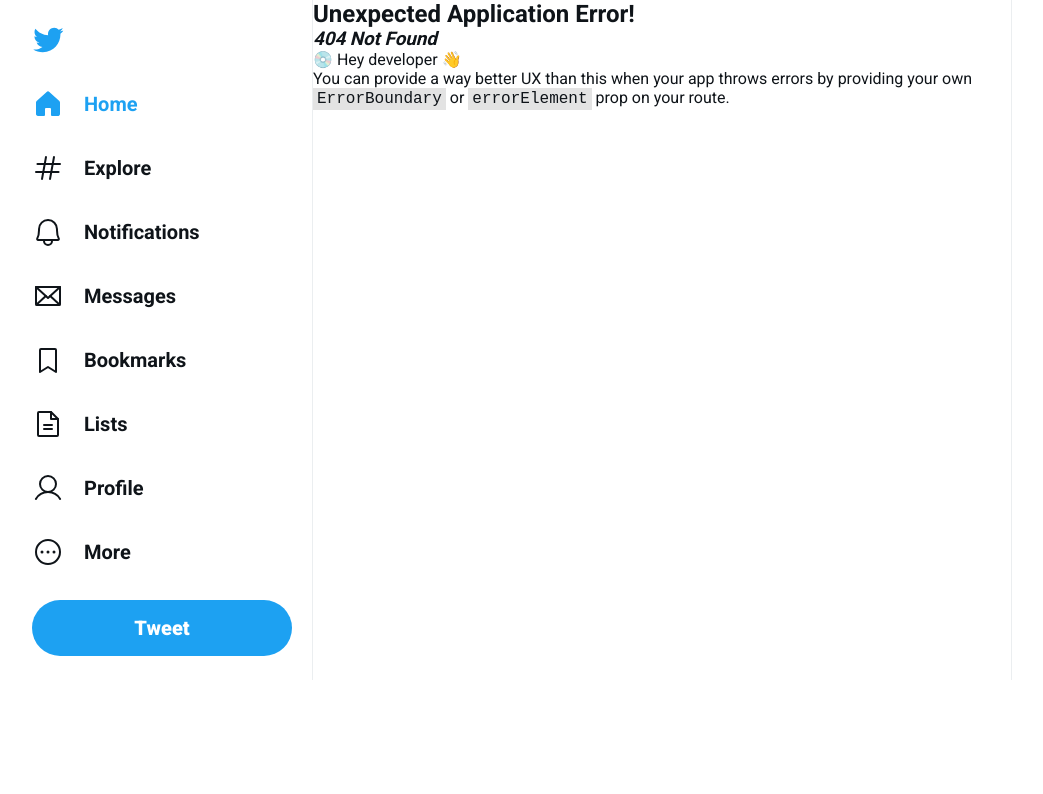
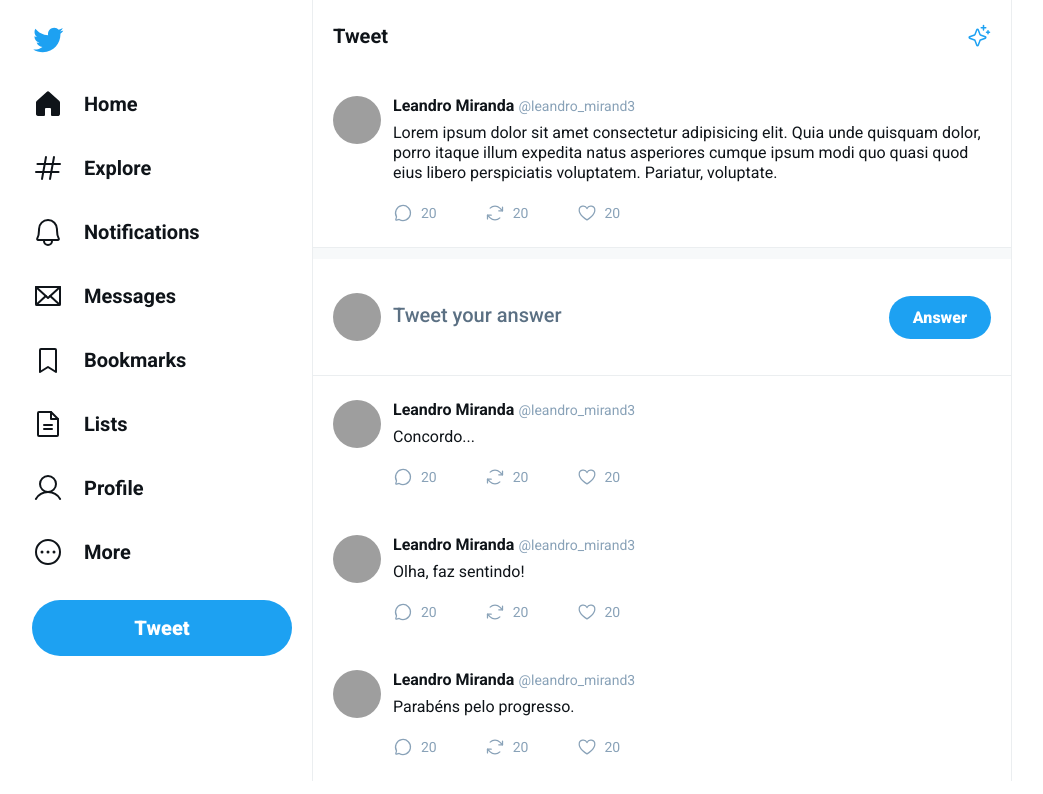
Before and after one commit to leandro-miranda/Masterclass-React-Twitter-Rocketseat, a React (Vite) app in the folder ui-twitter/: page /status in a window 1280 px wide. Before the commit this address had no page. Shown: the top 794 px of the page, without its empty margins (128-1171 px from the left). Built offline with nearby package versions, Linux system fonts and the light colour scheme; grey boxes are pictures that could not be loaded.

Commit message:
visual structure of Status page and new reply

```diff
--- a/ui-twitter/src/components/Sidebar.tsx
+++ b/ui-twitter/src/components/Sidebar.tsx
@@ -1,4 +1,5 @@
 import { Bell, BookmarkSimple, DotsThreeCircle, Envelope, FileText, Hash, House, User } from 'phosphor-react'
+import { NavLink } from 'react-router-dom';
 import twitterLogo from '../assets/logo-twitter.svg';
 
 import './Sidebar.css';
@@ -9,10 +10,10 @@ export function Sidebar() {
 			<img className='logo' src={twitterLogo} alt="Logo" />
 
 			<nav className='main-navigation'>
-				<a className='active' href="">
+				<NavLink to="/">
 					<House weight='fill' />
 					Home
-				</a>
+				</NavLink>
 				<a href="">
 					<Hash />
 					Explore
--- a/ui-twitter/src/components/Tweet.tsx
+++ b/ui-twitter/src/components/Tweet.tsx
@@ -1,4 +1,5 @@
 import { ArrowsClockwise, ChatCircle, Heart } from 'phosphor-react';
+import { Link } from 'react-router-dom';
 import './Tweet.css';
 
 interface TweetProps {
@@ -8,7 +9,7 @@ interface TweetProps {
 export function Tweet(props: TweetProps) {
 
 	return (
-		<a href="#" className='tweet'>
+		<Link to="/status" className='tweet'>
 			<img src="https://github.com/leandro-miranda.png" alt="Leandro Miranda" />
 
 			<div className='tweet-content'>
@@ -36,6 +37,6 @@ export function Tweet(props: TweetProps) {
 					</button>
 				</div>
 			</div>
-		</a>
+		</Link>
 	)
 }
--- /dev/null
+++ b/ui-twitter/src/layouts/Default.tsx
@@ -0,0 +1,14 @@
+import { Outlet } from 'react-router-dom';
+import { Sidebar } from '../components/Sidebar';
+
+export function Default() {
+	return (
+		<div className='layout'>
+      <Sidebar />
+
+      <div className="content">
+        <Outlet />
+      </div>
+    </div>
+	)
+}
--- a/ui-twitter/src/main.tsx
+++ b/ui-twitter/src/main.tsx
@@ -3,18 +3,11 @@ import ReactDOM from 'react-dom/client'
 
 import './global.css';
 
-import { Sidebar } from './components/Sidebar';
 import { RouterProvider } from 'react-router-dom';
 import { router } from './routes';
 
 ReactDOM.createRoot(document.getElementById('root') as HTMLElement).render(
   <React.StrictMode>
-    <div className='layout'>
-      <Sidebar />
-
-      <div className="content">
-        <RouterProvider router={router} />
-      </div>
-    </div>
+    <RouterProvider router={router} />
   </React.StrictMode>,
 )
--- /dev/null
+++ b/ui-twitter/src/pages/Status.css
@@ -0,0 +1,52 @@
+.answer-tweet-form {
+	padding: 1.5rem 1.25rem;
+	display: flex;
+	align-items: center;
+	gap: 0.5rem;
+	border-bottom: 1px solid #ebeef0;
+}
+
+.answer-tweet-form label {
+	flex: 1;
+	display: flex;
+	gap: 0.75rem;
+	align-items: center;
+}
+
+.answer-tweet-form label img {
+	width: 3rem;
+	height: 3rem;
+	border-radius: 9999px;
+}
+
+.answer-tweet-form label textarea {
+	flex: 1;
+	border: 0;
+	font-size: 1.25rem;
+	font-weight: 500;
+	margin-top: 1.25rem;
+	resize: none;
+}
+
+.answer-tweet-form label textarea:focus {
+	outline: none;
+}
+
+.answer-tweet-form label textarea::placeholder {
+	color: #5b7083;
+}
+
+.answer-tweet-form button[type=submit] {
+	margin-left: auto;
+	background: var(--twitter-blue);
+	border-radius: 9999px;
+	padding: 0.75rem 1.5rem;
+	color: #fff;
+	font-size: 1rem;
+	font-weight: 900;
+	border: 0;
+}
+
+.answer-tweet-form button[type=submit]:hover {
+	filter: brightness(0.9);
+}
--- /dev/null
+++ b/ui-twitter/src/pages/Status.tsx
@@ -0,0 +1,35 @@
+import { Header } from "../components/Header"
+import { Separator } from "../components/Separator"
+import { Tweet } from "../components/Tweet"
+
+import './Status.css'
+
+const answers = [
+	'Concordo...',
+	'Olha, faz sentindo!',
+	'Parabéns pelo progresso.'
+]
+export function Status() {
+	return (
+		<main className='status'>
+			<Header title='Tweet' />
+
+			<Tweet content='Lorem ipsum dolor sit amet consectetur adipisicing elit. Quia unde quisquam dolor, porro itaque illum expedita natus asperiores cumque ipsum modi quo quasi quod eius libero perspiciatis voluptatem. Pariatur, voluptate.' />
+
+			<Separator />
+
+			<form className='answer-tweet-form'>
+				<label htmlFor="tweet">
+					<img src="https://github.com/leandro-miranda.png" alt="Leandro Miranda" />
+					<textarea id="tweet" placeholder="Tweet your answer" />
+				</label>
+
+				<button type='submit'>Answer</button>
+			</form>
+
+			{answers.map(answer => {
+				return <Tweet key={answer} content={answer} />
+			})}
+		</main>
+	)
+}
```
Also changed, not shown: ui-twitter/src/routes.tsx (+14 -6 lines).
